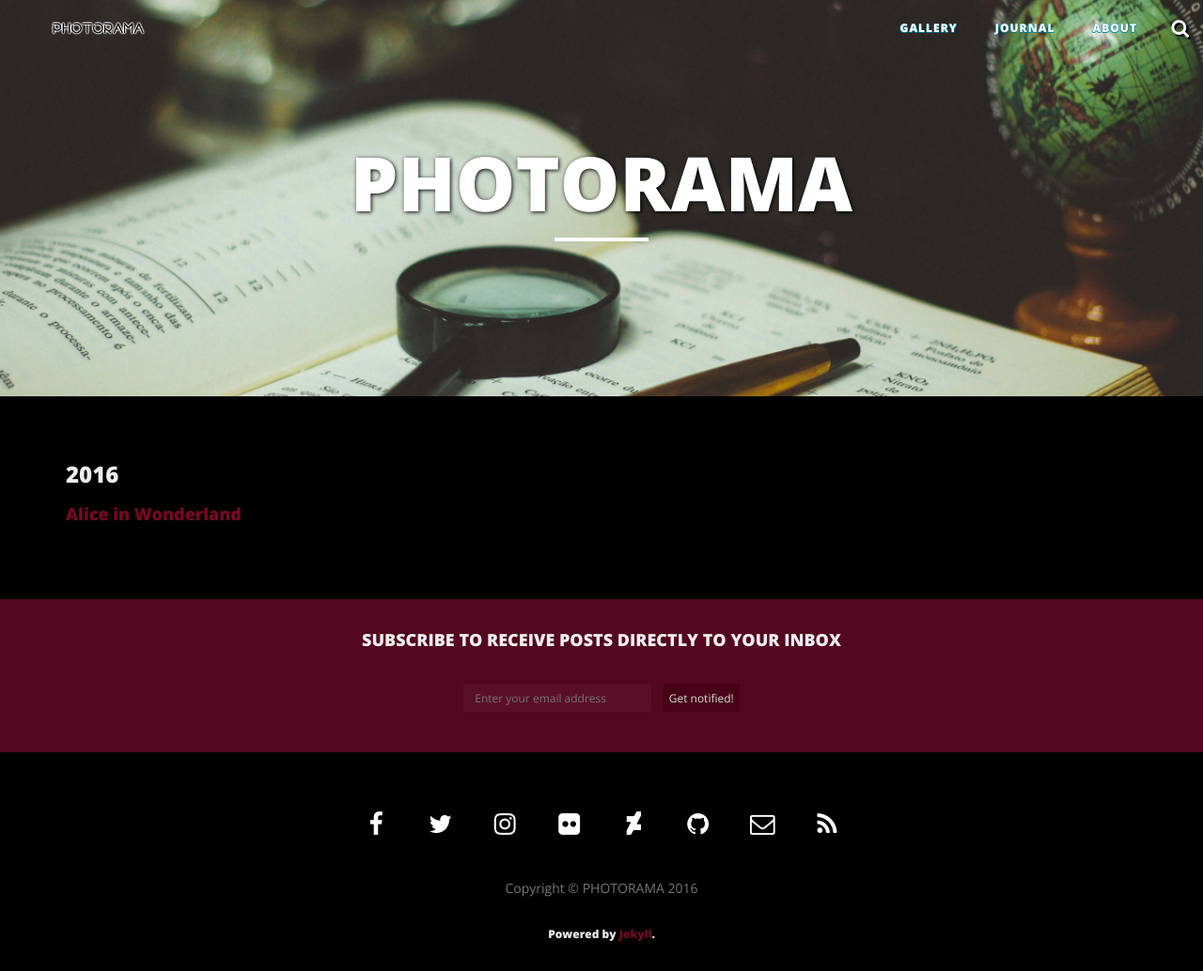
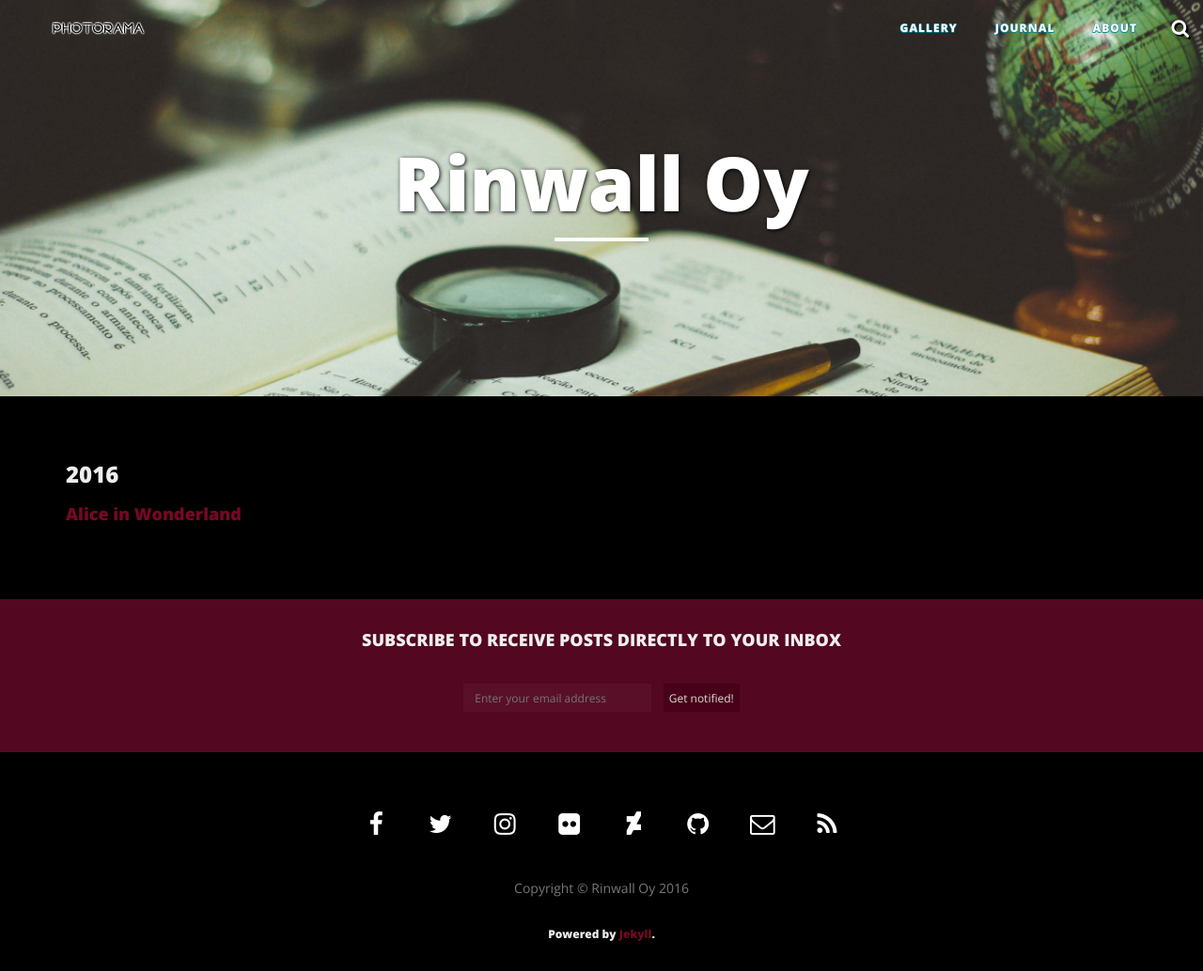
Before and after one commit to Rinwall/site, a Jekyll site: the page built from journal/category/cat01.md, in a window 1280 px wide. Shown: the whole page at 94% size. Built offline with Jekyll 4.4.1, drawn with Linux system fonts in a browser that asks for light colours; nearby versions of some CDN libraries.

Commit message:
Update _config.yml

```diff
--- a/_config.yml
+++ b/_config.yml
@@ -1,21 +1,21 @@
 # Site settings
-title: PHOTORAMA
+title: Rinwall Oy
 email: ""
-description: "Photo Journal"
+description: "Rinwall kotisivut"
 url: "https://rinwall.github.io/"
 baseurl: "/site"
-facebook_username: ""
-twitter_username: ""
+facebook_username: "rinwall"
+twitter_username: "rinwall"
 instagram_username: ""
-github_username:  ""
+github_username:  "rinwall-admin"
 deviantart_username: ""
 flickr_username: ""
-discus_shortname: ""
+discus_shortname: "rinwall"
 share: true
 
 # Owner/author information
 owner:
-  name:   photorama
+  name:   rinwall
   avatar: avatar.png
   favicon: favicon.ico
   info: photography website template
```
